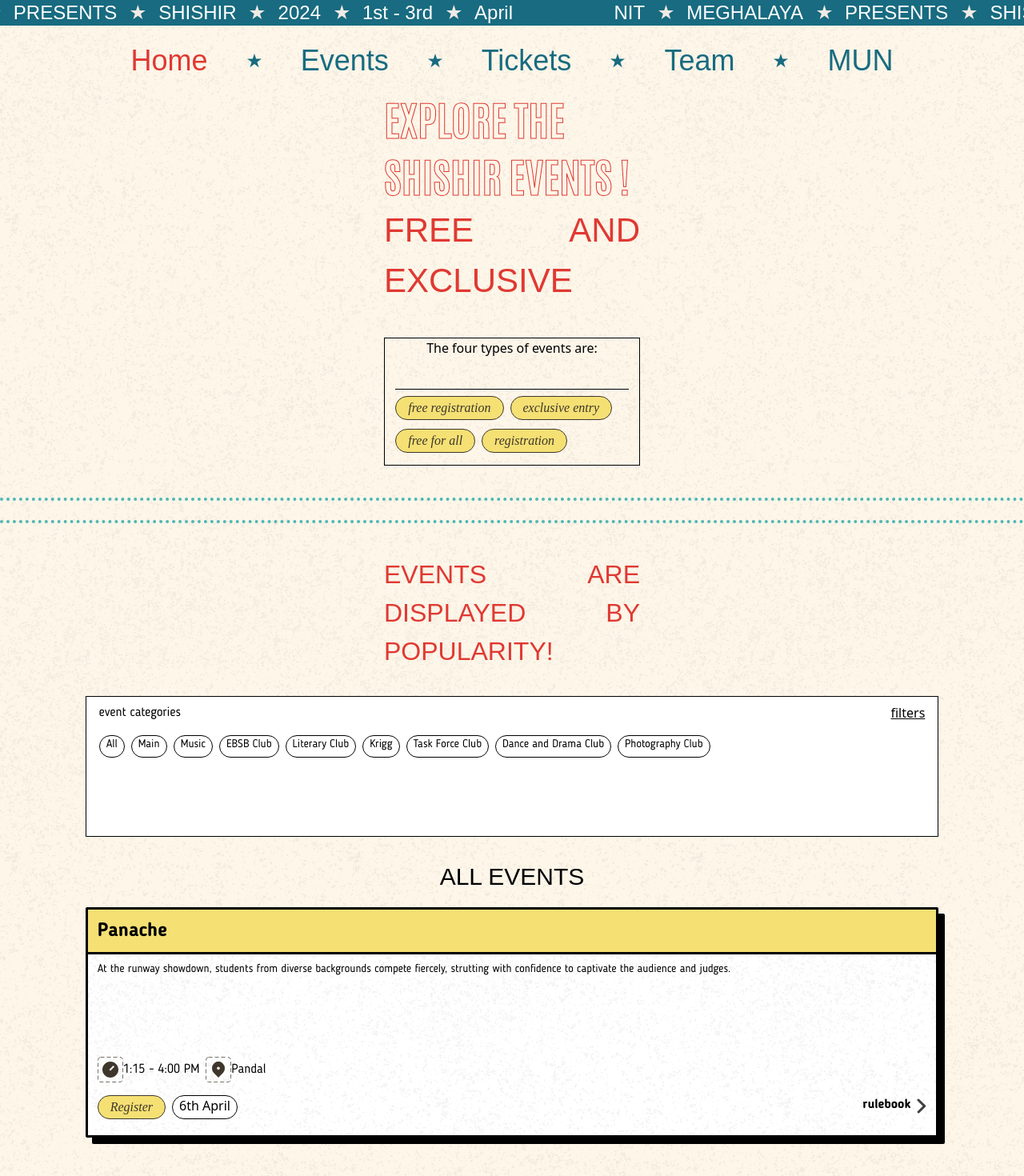
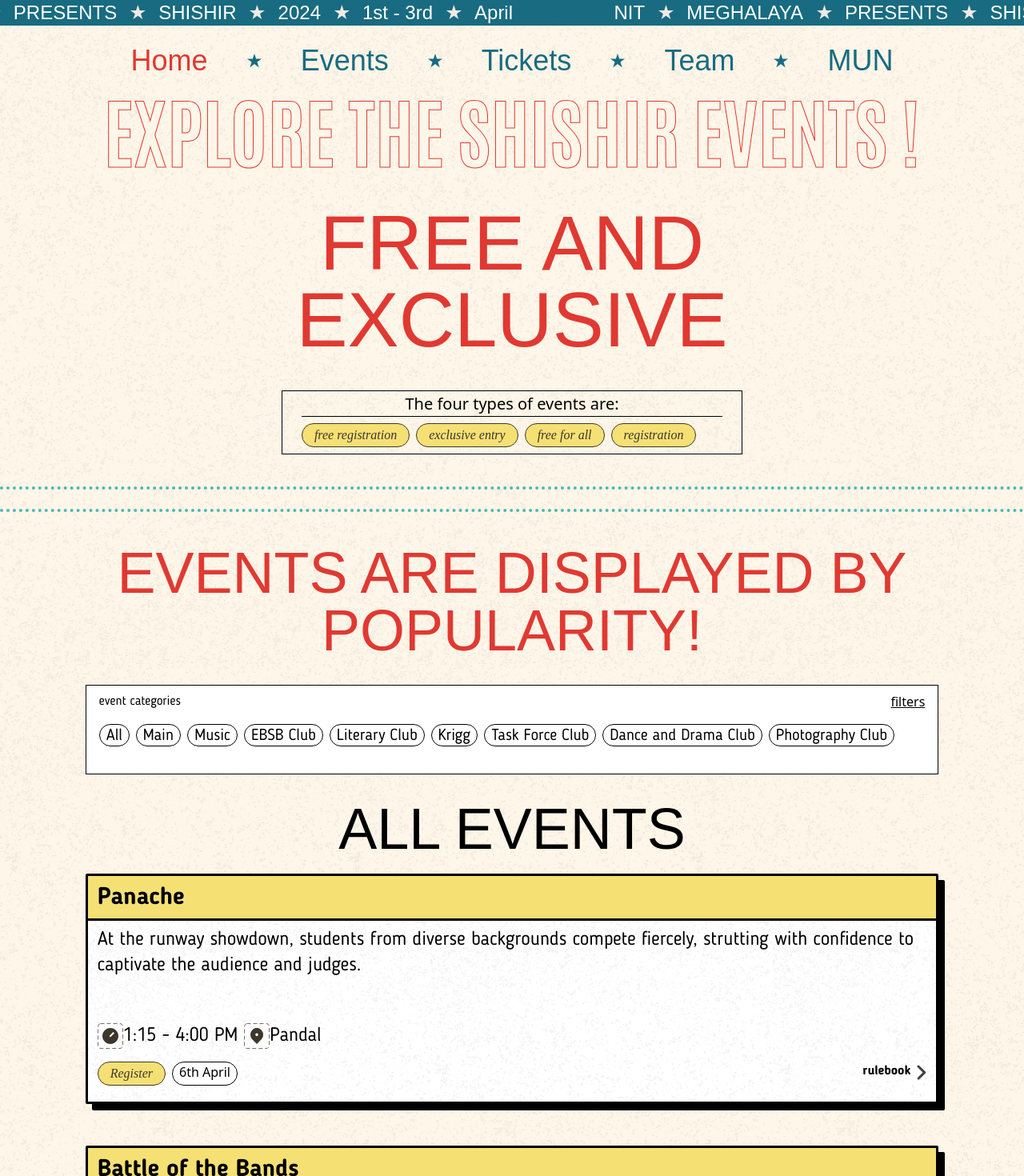
Before and after one commit to shishirnitm/Shishir-2k24-Web, a Next.js app: page /events in a window 1280 px wide. Shown: the top 1470 px of the page at 80% size. Built offline with nearby package versions, Linux system fonts and the light colour scheme; a web font is replaced by a local one.

Commit message:
Made events page responsive

```diff
--- a/app/events/components/eventCard.js
+++ b/app/events/components/eventCard.js
@@ -7,13 +7,18 @@ export default function EventCard(props) {
         <div className="absolute w-5/6 h-72 bg-[#000000] translate-x-2 translate-y-2 rounded-sm z-10">
             <div className="eCard relative flex flex-col h-72 border-black border-[3px] rounded-sm background bg-white -translate-x-2 -translate-y-2 ">
                 <div className="bg-[#F5E074] border-black border-b-[3px] flex h-1/5 px-3">
-                    <div className="font-bloggerBold text-[24px] self-center">{props.eName}</div>
+                    <div className="font-bloggerBold text-[24px] self-center
+                    xl:text-3xl">{props.eName}</div>
                 </div>
                 <div className="flex h-2/5 px-3 py-2">
-                    <div className="font-blogger text-sm">{props.eDesc}</div>
+                    <div className="font-blogger text-sm
+                    sm:text-lg
+                    lg:text-2xl">{props.eDesc}</div>
                 </div>
                 <div className="flex flex-col h-2/5 px-3 items-start pt-1">
-                    <div className="flex h-1/2 font-blogger items-center space-x-2">
+                    <div className="flex h-1/2 font-blogger items-center space-x-2
+                    sm:text-lg
+                    xl:text-2xl">
                         <svg width="32" height="32" viewBox="0 0 32 32" fill="none" xmlns="http://www.w3.org/2000/svg">
                         <g id="Group 1000004361">
                         <rect id="Rectangle 108" x="0.5" y="0.5" width="31" height="31" rx="3.5" stroke="#3F362B" stroke-opacity="0.7" stroke-linecap="square" stroke-linejoin="round" stroke-dasharray="4 4"/>
--- a/app/events/page.js
+++ b/app/events/page.js
@@ -9,14 +9,21 @@ export default function Events() {
   return (
     <>
       <div className="background bg-[#FDF6E9] h-full w-screen flex flex-col items-center ">
-        <div className="flex justify-center textStroke w-5/6 h-36 mt-20">
-          <div className="w-80">EXPLORE THE SHISHIR EVENTS !</div>
+        <div className="flex justify-center textStroke w-5/6 h-36 mt-20
+        sm:h-20
+        xl:h-36">
+          <div className="w-80
+          sm:w-full sm:text-center sm:text-6xl
+          xl:text-8xl">EXPLORE THE SHISHIR EVENTS !
+          </div>
         </div>
-        <div className="flex justify-center font-bernier text-justify text-[#E03932] text-[42px] w-5/6 ">
-            <div className="w-80">FREE AND EXCLUSIVE</div>
+        <div className="flex justify-center font-bernier text-[#E03932] text-[42px] w-5/6 text-center
+        sm:w-[80vw] sm:text-7xl xl:text-center xl:text-8xl">
+            <div className="w-full">FREE AND EXCLUSIVE</div>
         </div>
-        <div className="border-[1px] w-80 h-40 border-black mt-10 flex flex-col items-center">
-          <div className="h-2/5">The four types of events are:</div>
+        <div className="border-[1px] w-80 h-40 border-black mt-10 flex flex-col items-center
+        sm:w-[45vw] xl:h-20">
+          <div className="h-2/5 flex items-center text-xl">The four types of events are:</div>
           <div className="w-11/12 h-3/5 border-t-[1px] border-black flex flex-wrap py-2 gap-x-2 gap-y-1">
             <div className="yellowButton">free registration</div>
             <div className="yellowButton">exclusive entry</div>
@@ -25,15 +32,20 @@ export default function Events() {
           </div>
         </div>
         <div className="border-dotted border-y-4 border-[#4EB7B4] w-full h-8 mt-10"></div>
-        <div className="flex justify-center font-bernier text-justify text-[#E03932] text-[32px] w-5/6 mt-10">
-            <div className="w-80">EVENTS ARE DISPLAYED BY POPULARITY!</div>
+        <div className="flex justify-center font-bernier text-justify text-[#E03932] text-[32px] w-5/6 mt-10
+        sm:w-[80vw]">
+            <div className="w-80
+            sm:w-[80vw] sm:text-center sm:text-4xl xl:text-7xl">EVENTS ARE DISPLAYED BY POPULARITY!</div>
         </div>
-        <div className="flex flex-col border-[1px] border-black bg-white w-5/6 h-44 my-8 px-4 items-center">
+        <div className="flex flex-col border-[1px] border-black bg-white w-5/6 h-44 my-8 px-4 items-center
+        sm:h-32
+        lg:h-28">
           <div className="flex w-full my-2">
             <div className=" w-1/2 font-blogger">event categories</div>
             <div className=" w-1/2 text-end"><u>filters</u></div>
           </div>
-          <div className="flex flex-wrap w-full gap-x-2 space-y-2 place-items-start text-center text-sm">
+          <div className="flex flex-wrap w-full gap-x-2 space-y-2 place-items-start text-center text-sm
+          xl:text-xl">
             <div className="rounded-2xl border-[1px] border-black font-blogger px-2 h-7 self-end"><button onClick={()=>{setCategory("all")}}>All</button></div>
             <div className="rounded-2xl border-[1px] border-black font-blogger px-2 h-7"><button onClick={()=>{setCategory("Main")}}>Main</button></div>
             <div className="rounded-2xl border-[1px] border-black font-blogger px-2 h-7"><button onClick={()=>{setCategory("Music")}}>Music</button></div>
@@ -47,39 +59,48 @@ export default function Events() {
         </div>
 
         {category=="all" && (
-        <div className="font-bernier text-3xl pb-5">ALL EVENTS</div>
+        <div className="font-bernier text-3xl pb-5
+        xl:text-7xl">ALL EVENTS</div>
         )}
 
         {category=="Music" && (
-        <div className="font-bernier text-3xl pb-5">MUSIC CLUB EVENTS</div>
+        <div className="font-bernier text-3xl pb-5
+        xl:text-7xl">MUSIC CLUB EVENTS</div>
         )}
 
         {category=="Main" && (
-        <div className="font-bernier text-3xl pb-5">MAIN EVENTS</div>
+        <div className="font-bernier text-3xl pb-5
+        xl:text-7xl">MAIN EVENTS</div>
         )}
 
         {category=="EBSB" && (
-        <div className="font-bernier text-3xl pb-5">EBSB CLUB EVENTS</div>
+        <div className="font-bernier text-3xl pb-5
+        xl:text-7xl">EBSB CLUB EVENTS</div>
         )}
 
         {category=="Literary" && (
-        <div className="font-bernier text-3xl pb-5">LITERARY CLUB EVENTS</div>
+        <div className="font-bernier text-3xl pb-5
+        xl:text-7xl">LITERARY CLUB EVENTS</div>
         )}
 
         {category=="Krigg" && (
-        <div className="font-bernier text-3xl pb-5">KRIGG EVENTS</div>
+        <div className="font-bernier text-3xl pb-5
+        xl:text-7xl">KRIGG EVENTS</div>
         )}
 
         {category=="TF" && (
-        <div className="font-bernier text-3xl pb-5">TASK FORCE CLUB EVENTS</div>
+        <div className="font-bernier text-3xl pb-5
+        xl:text-7xl">TASK FORCE CLUB EVENTS</div>
         )}
 
         {category=="DandD" && (
-        <div className="font-bernier text-3xl pb-5">DANCE AND DRAMA CLUB EVENTS</div>
+        <div className="font-bernier text-3xl pb-5
+        xl:text-7xl">DANCE AND DRAMA CLUB EVENTS</div>
         )}
 
         {category=="Photography" && (
-        <div className="font-bernier text-3xl pb-5">PHOTOGRAPHY CLUB EVENTS</div>
+        <div className="font-bernier text-3xl pb-5
+        xl:text-7xl">PHOTOGRAPHY CLUB EVENTS</div>
         )}
 
         <div className="flex flex-col w-5/6 space-y-5">
```
